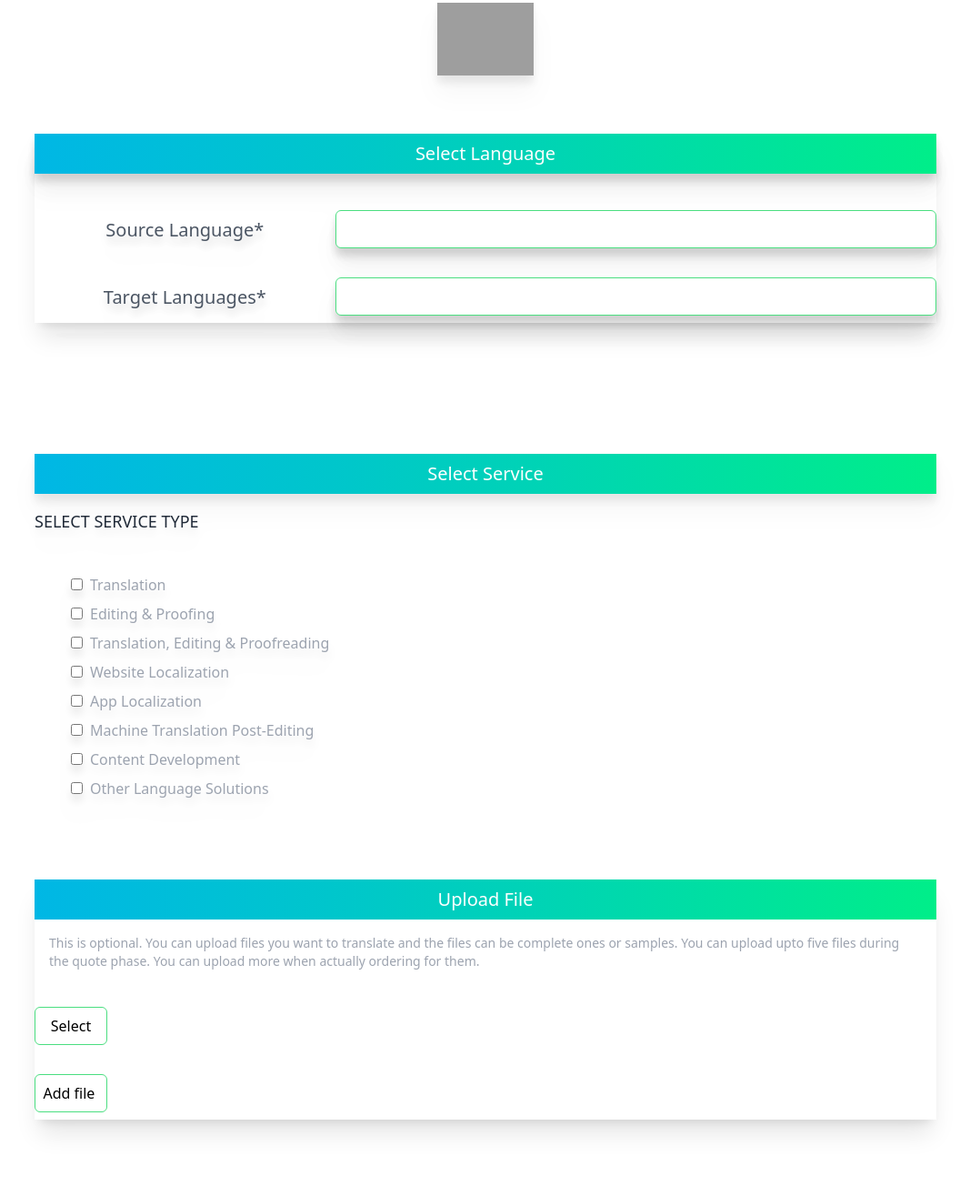
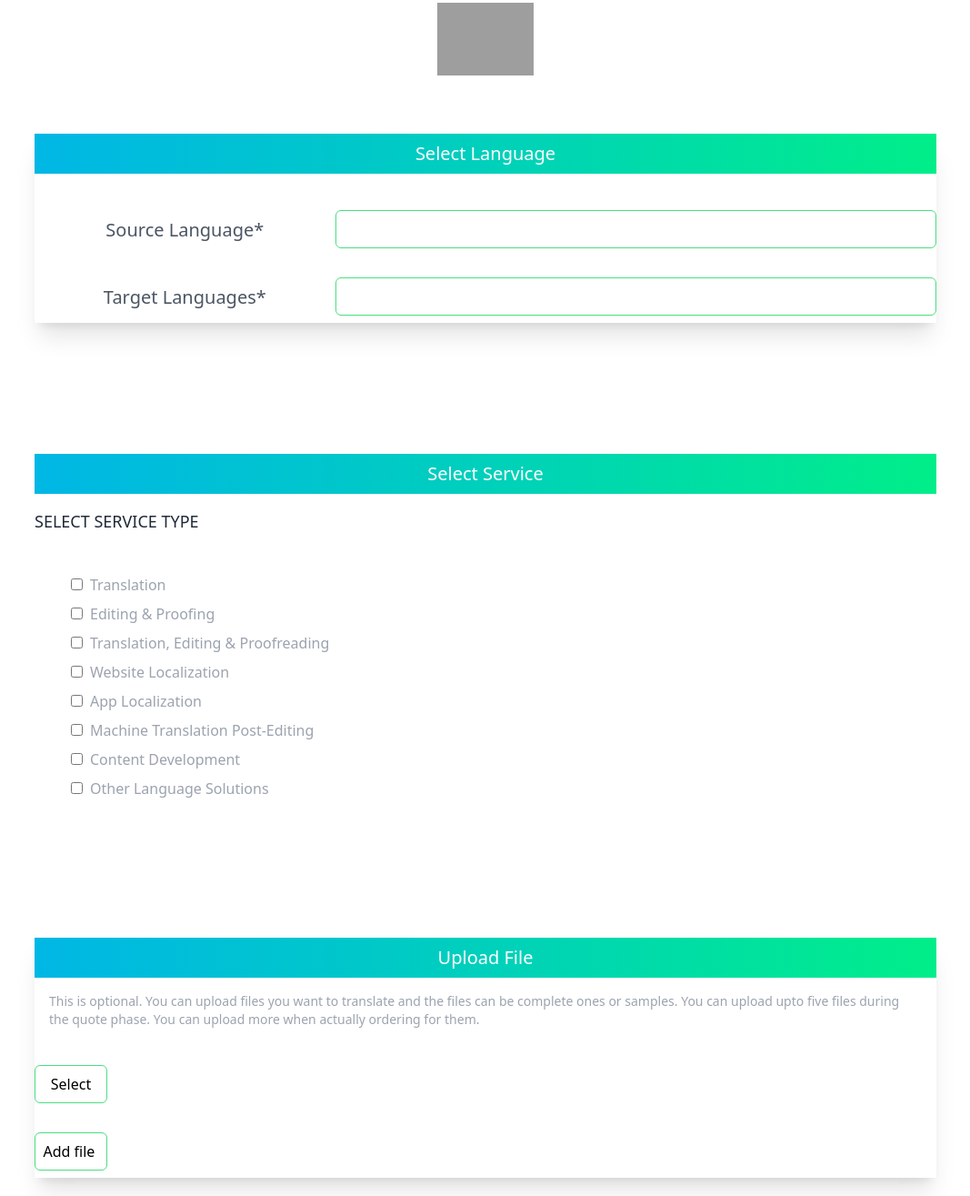
Before and after one commit to kamalaak/Getquote, a plain HTML site: page index.html in a window 1280 px wide. Shown: the part 225-1540 px from the top of the page at 91% size, without its empty margins (106-1173 px from the left). Drawn offline with nearby package versions, Linux system fonts and the light colour scheme; grey boxes are pictures that could not be loaded.

Commit message:
deopshadowremoved

```diff
--- a/index.html
+++ b/index.html
@@ -138,7 +138,7 @@
 
     <!-- contact form  -->
 
-    <section class="mt-10 drop-shadow-xl">
+    <section class="mt-10">
       <div
         class="cotact-usflex flex-col md:mb-24 items-center relative md:top-20 top-10"
       >
@@ -153,7 +153,7 @@
         />
       </div>
 
-      <div class="mx-4 shadow-xl mt-20 md:mx-36 md:mt-36 drop-shadow-xl">
+      <div class="mx-4 shadow-xl mt-20 md:mx-36 md:mt-36">
         <div class="select-language mt-4">
           <h1 class="text-center text-white back py-2 text-xl">
             Select Language
@@ -213,7 +213,7 @@
     <!-- contact form ends here  -->
 
     <!-- select services -->
-    <section class="mt-10 drop-shadow-xl">
+    <section class="mt-10">
       <div class="mx-4 shadow-sl mt-20 md:mx-36 md:mt-36">
         <div class="select-language mt-4">
           <h1 class="text-center text-white py-2 back text-xl">
@@ -286,7 +286,7 @@
     <!-- select services part ends here  -->
 
     <!-- uploadfile  -->
-    <div class="mx-4 mt-20 md:mx-36 drop-shadow-xlmd:mt-36">
+    <div class="mx-4 mt-20 md:mx-36 md:mt-36">
       <div class="select-language shadow-xl mt-4">
         <h1 class="text-center text-white back py-2 text-xl">Upload File</h1>
 
@@ -342,7 +342,7 @@
 
     <!-- project description -->
 
-    <div class="mx-4 mt-20 md:mx-36 drop-shadow-xl md:mt-36">
+    <div class="mx-4 mt-20 md:mx-36 md:mt-36">
       <div class="select-language shadow-xl mt-4">
         <h1 class="text-center text-white back py-2 text-xl">
           Project Description
```
